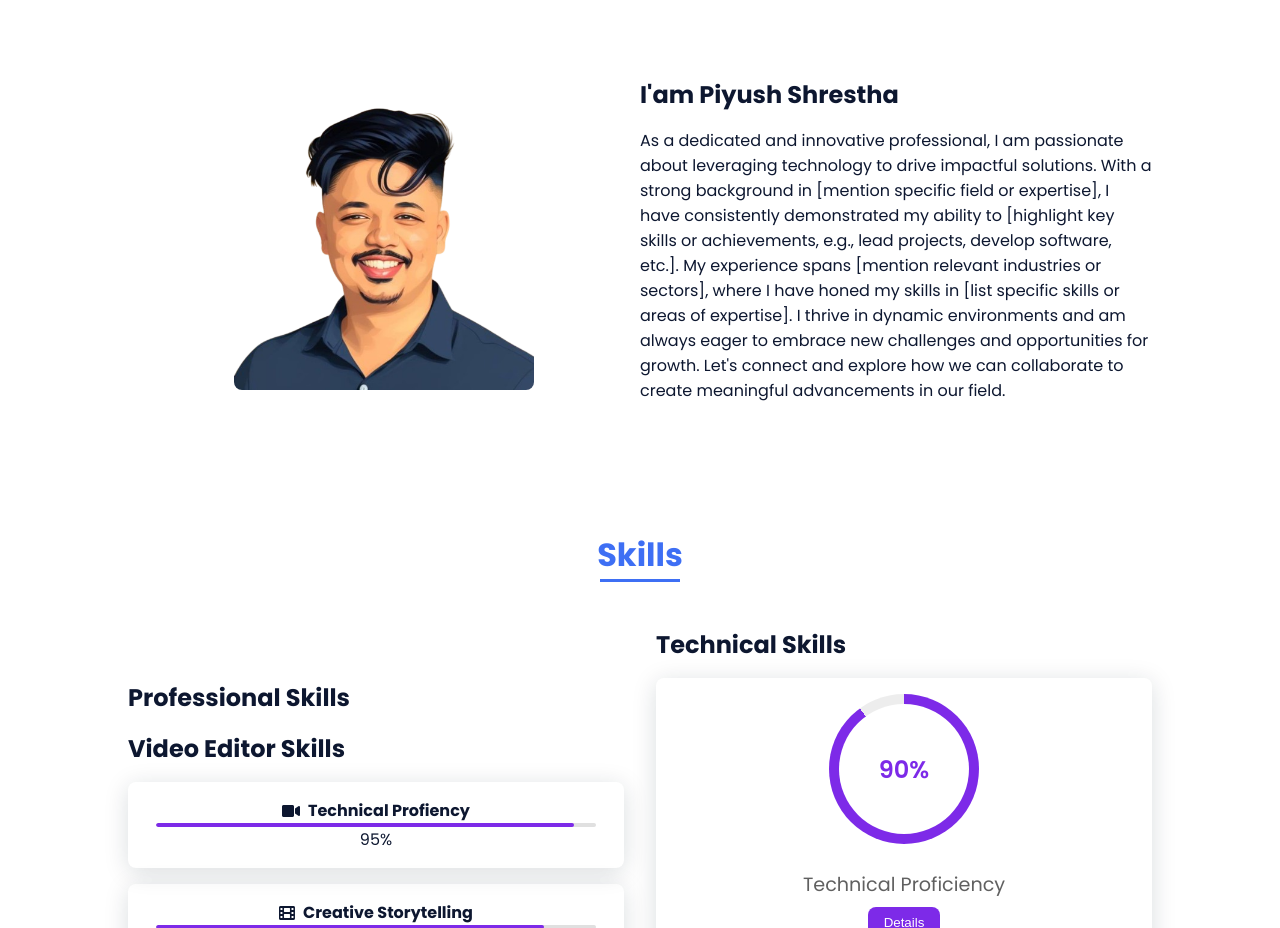
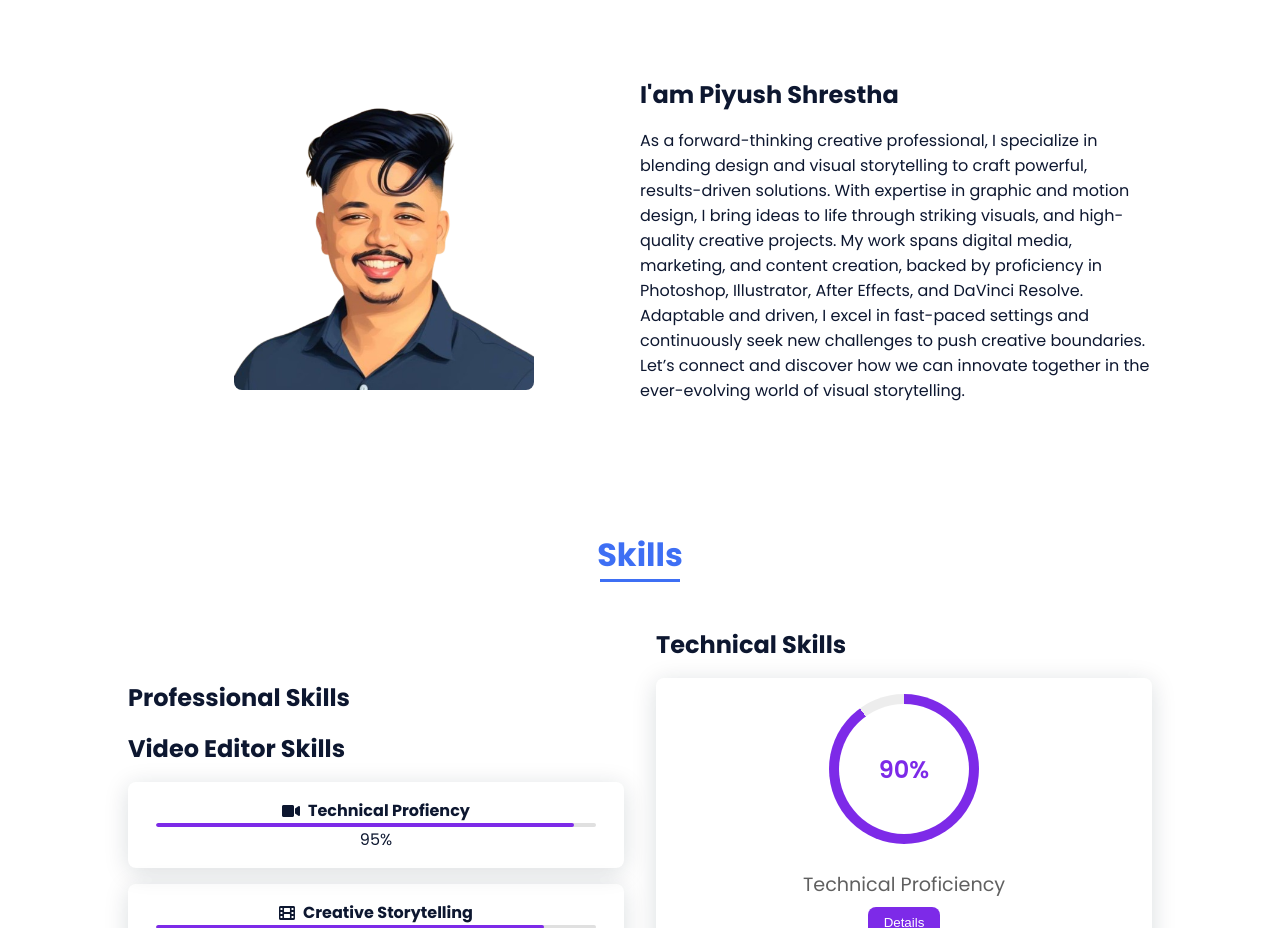
Before and after one commit to piyushshrestha/portfolio-website, a plain HTML site: page index.html in a window 1280 px wide. Shown: the part 822-1750 px from the top of the page. Drawn offline with nearby package versions, Linux system fonts and the light colour scheme.

Commit message:
Update index.html

```diff
--- a/index.html
+++ b/index.html
@@ -98,8 +98,7 @@
 
                     <div>
                         <h2 class="about__subtitle">I'am Piyush Shrestha</h2>
-                        <p class="about__text">As a dedicated and innovative professional, I am passionate about leveraging technology to drive impactful solutions. With a strong background in [mention specific field or expertise], I have consistently demonstrated my ability to [highlight key skills or achievements, e.g., lead projects, develop software, etc.]. My experience spans [mention relevant industries or sectors], where I have honed my skills in [list specific skills or areas of expertise]. I thrive in dynamic environments and am always eager to embrace new challenges and opportunities for growth. Let's connect and explore how we can collaborate to create meaningful advancements in our field.
-
+                        <p class="about__text">As a forward-thinking creative professional, I specialize in blending design and visual storytelling to craft powerful, results-driven solutions. With expertise in graphic and motion design, I bring ideas to life through striking visuals, and high-quality creative projects. My work spans digital media, marketing, and content creation, backed by proficiency in Photoshop, Illustrator, After Effects, and DaVinci Resolve. Adaptable and driven, I excel in fast-paced settings and continuously seek new challenges to push creative boundaries. Let’s connect and discover how we can innovate together in the ever-evolving world of visual storytelling.
                         </p>
                     </div>
                 </div>
```
